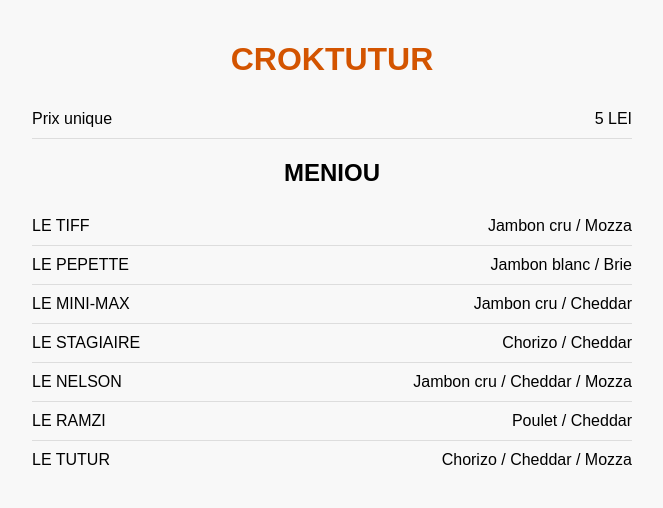
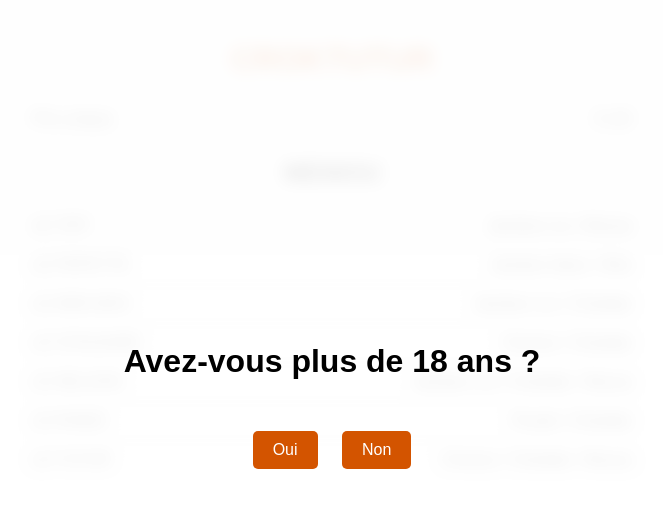
Before and after one commit to DOUDOU-SYS/POPOTE, a plain HTML site: page index.html in a window 1280 px wide. Both pictures are taken after a click on the button "Non". Shown: the whole page, without its empty margins (308-971 px from the left). Drawn offline with Linux system fonts and the light colour scheme.

Commit message:
index.html

```diff
--- a/index.html
+++ b/index.html
@@ -64,7 +64,9 @@
                 document.querySelector('.age-verification').style.display = 'none';
                 document.querySelector('.menu').style.filter = 'none';
             } else {
-                window.location.href = 'https://www.pornhub.com';
+                var utterance = new SpeechSynthesisUtterance("Bienvenue");
+                utterance.lang = 'fr-FR';
+                speechSynthesis.speak(utterance);
             }
         }
     </script>
@@ -86,8 +88,8 @@
     <div class="age-verification">
         <h1>Avez-vous plus de 18 ans ?</h1>
         <div class="buttons">
-            <button onclick="verifyAge(false)">Oui</button>
-            <button onclick="verifyAge(true)">Non</button>
+            <button onclick="verifyAge(true)">Oui</button>
+            <button onclick="verifyAge(false)">Non</button>
         </div>
     </div>
 </body>
```
